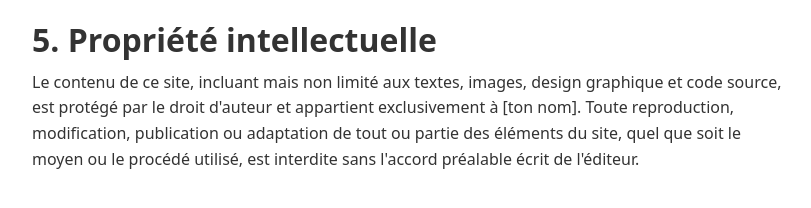
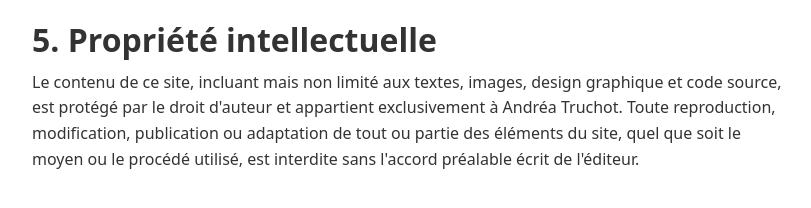
Before and after one commit to andreatruchot/grouptravel-frontend, a Next.js app: page /Legals in a window 1280 px wide. Shown: the part 858-1066 px from the top of the page, without its empty margins (228-1039 px from the left). Built offline with nearby package versions, Linux system fonts and the light colour scheme.

Commit message:
rajout de nom dans mentions

```diff
--- a/pages/Legals.js
+++ b/pages/Legals.js
@@ -1,5 +1,5 @@
 import React, { Component } from 'react';
-import styles from '../styles/Legals.module.css'
+import styles from '../styles/legals.module.css'
 
 class Legals extends Component {
   render() {
@@ -34,7 +34,7 @@
 
       <div className={styles.legalsSection}>
         <h2 className={styles.legalsHeader}>5. Propriété intellectuelle</h2>
-        <p>Le contenu de ce site, incluant mais non limité aux textes, images, design graphique et code source, est protégé par le droit d'auteur et appartient exclusivement à [ton nom]. Toute reproduction, modification, publication ou adaptation de tout ou partie des éléments du site, quel que soit le moyen ou le procédé utilisé, est interdite sans l'accord préalable écrit de l'éditeur.</p>
+        <p>Le contenu de ce site, incluant mais non limité aux textes, images, design graphique et code source, est protégé par le droit d'auteur et appartient exclusivement à Andréa Truchot. Toute reproduction, modification, publication ou adaptation de tout ou partie des éléments du site, quel que soit le moyen ou le procédé utilisé, est interdite sans l'accord préalable écrit de l'éditeur.</p>
       </div>
     </div>
   );
```
